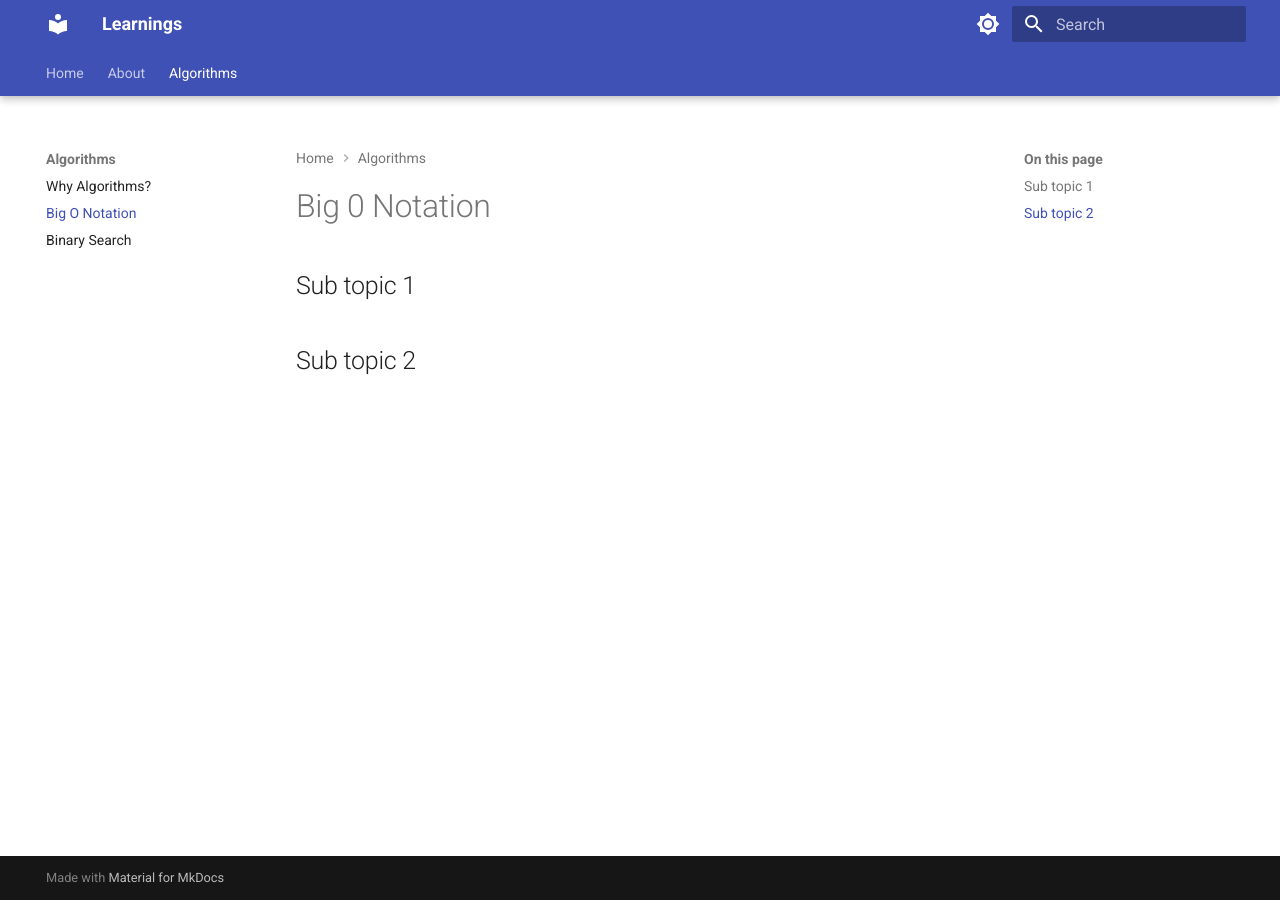
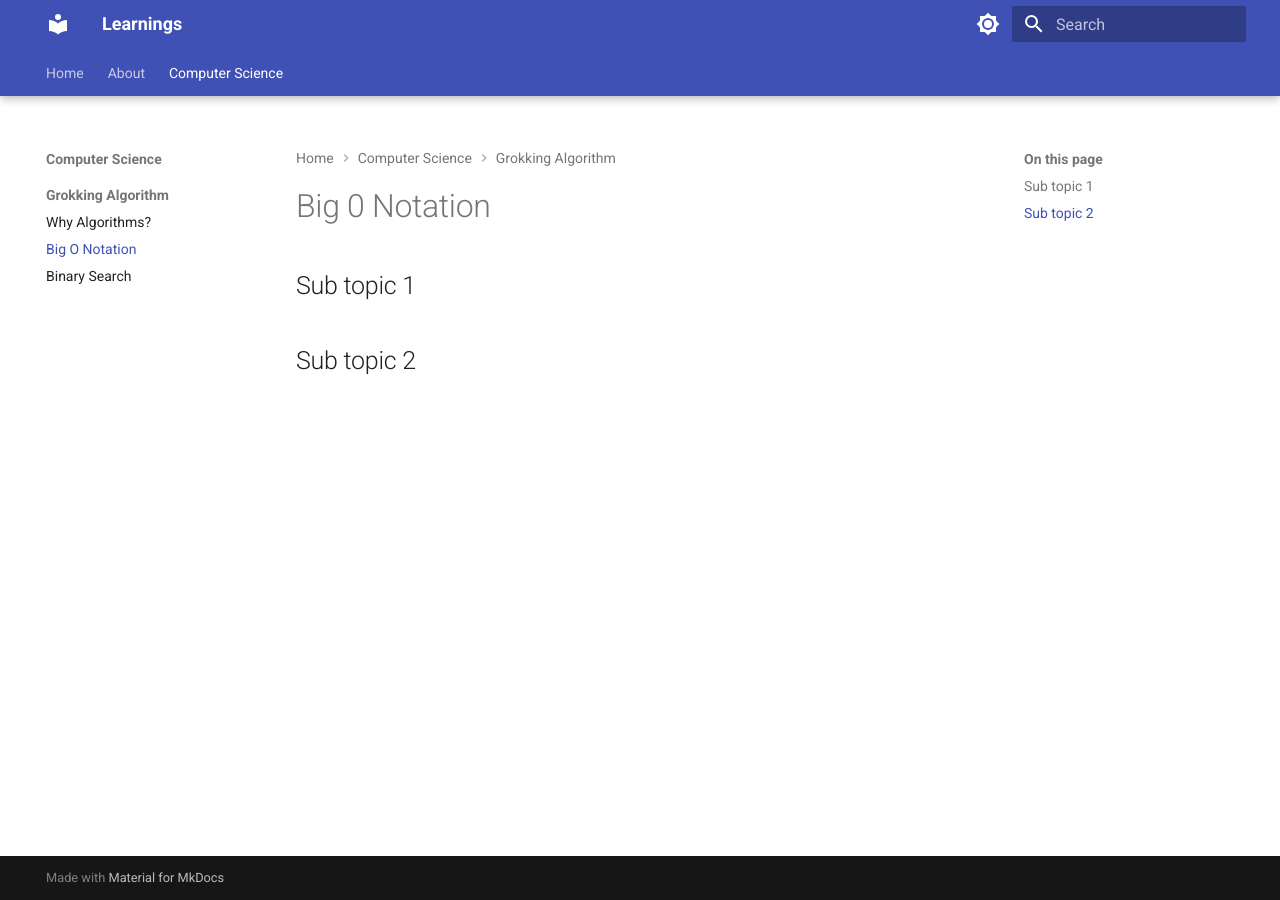
Before and after one commit to dheepakg/learnings, an MkDocs documentation site: the page built from docs/com-sci/algorithms/big-o-notation.md, in a window 1280 px wide. Built offline with MkDocs 1.6.1 and Material for MkDocs 9.7.7, drawn with Linux system fonts in a browser that asks for light colours; comment, search, counter and statistics services are not loaded.

```diff
--- a/mkdocs.yml
+++ b/mkdocs.yml
@@ -83,7 +83,8 @@
 nav:
   - Home: index.md
   - About: about.md
-  - Algorithms:
-      - Why Algorithms?: "algorithms/why.md"
-      - Big O Notation: "algorithms/big-o-notation.md"
-      - Binary Search: "algorithms/binary-search.md"
+  - Computer Science:
+      - Grokking Algorithm:
+          - Why Algorithms?: "com-sci/algorithms/why.md"
+          - Big O Notation: "com-sci/algorithms/big-o-notation.md"
+          - Binary Search: "com-sci/algorithms/binary-search.md"
```
Also changed, not shown: docs/com-sci/algorithms/big-o-notation.md (renamed from docs/algorithms/big-o-notation.md), docs/com-sci/algorithms/binary-search.md (renamed from docs/algorithms/binary-search.md), docs/com-sci/algorithms/index.md (renamed from docs/algorithms/index.md), docs/com-sci/algorithms/why.md (renamed from docs/algorithms/why.md), 1 other file.
